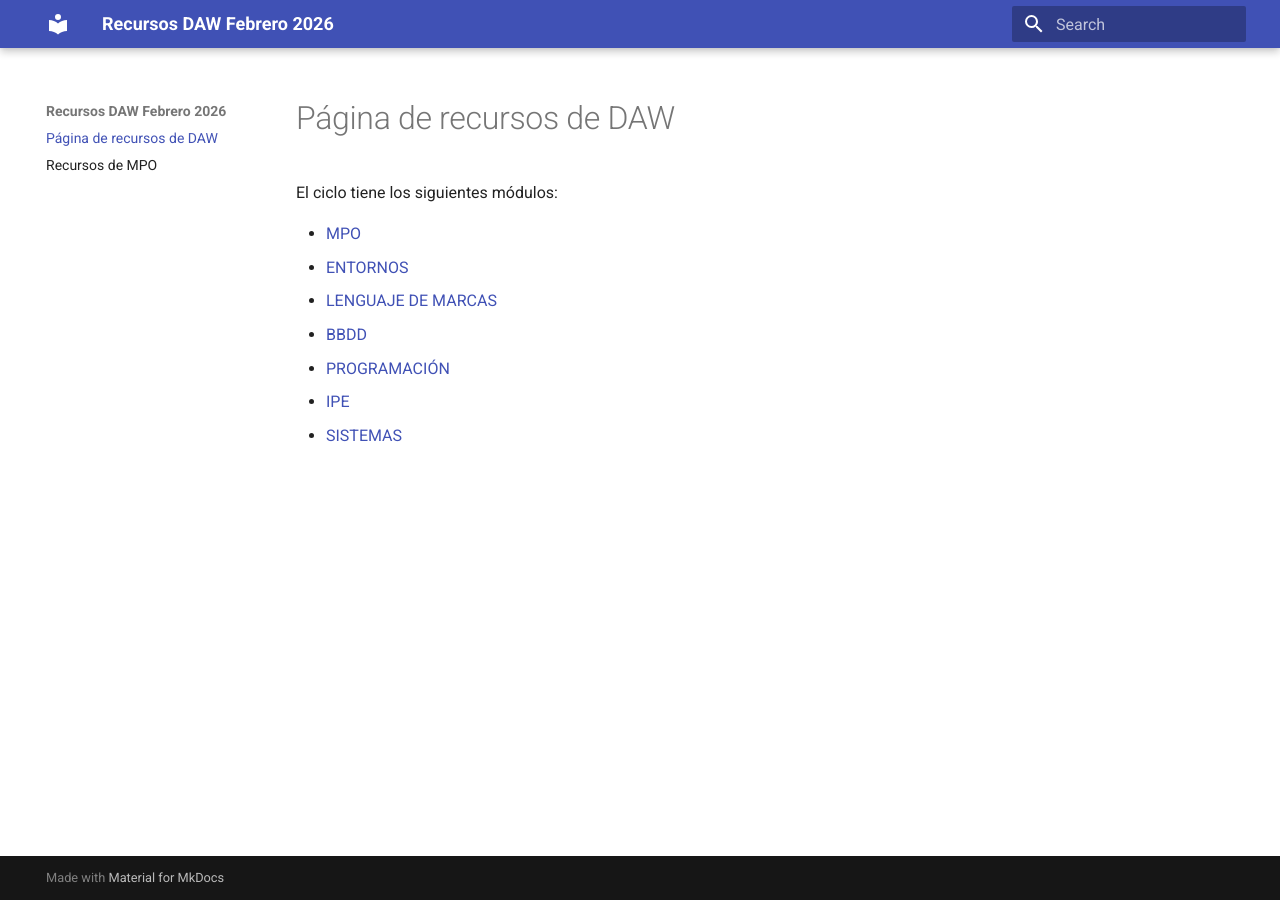
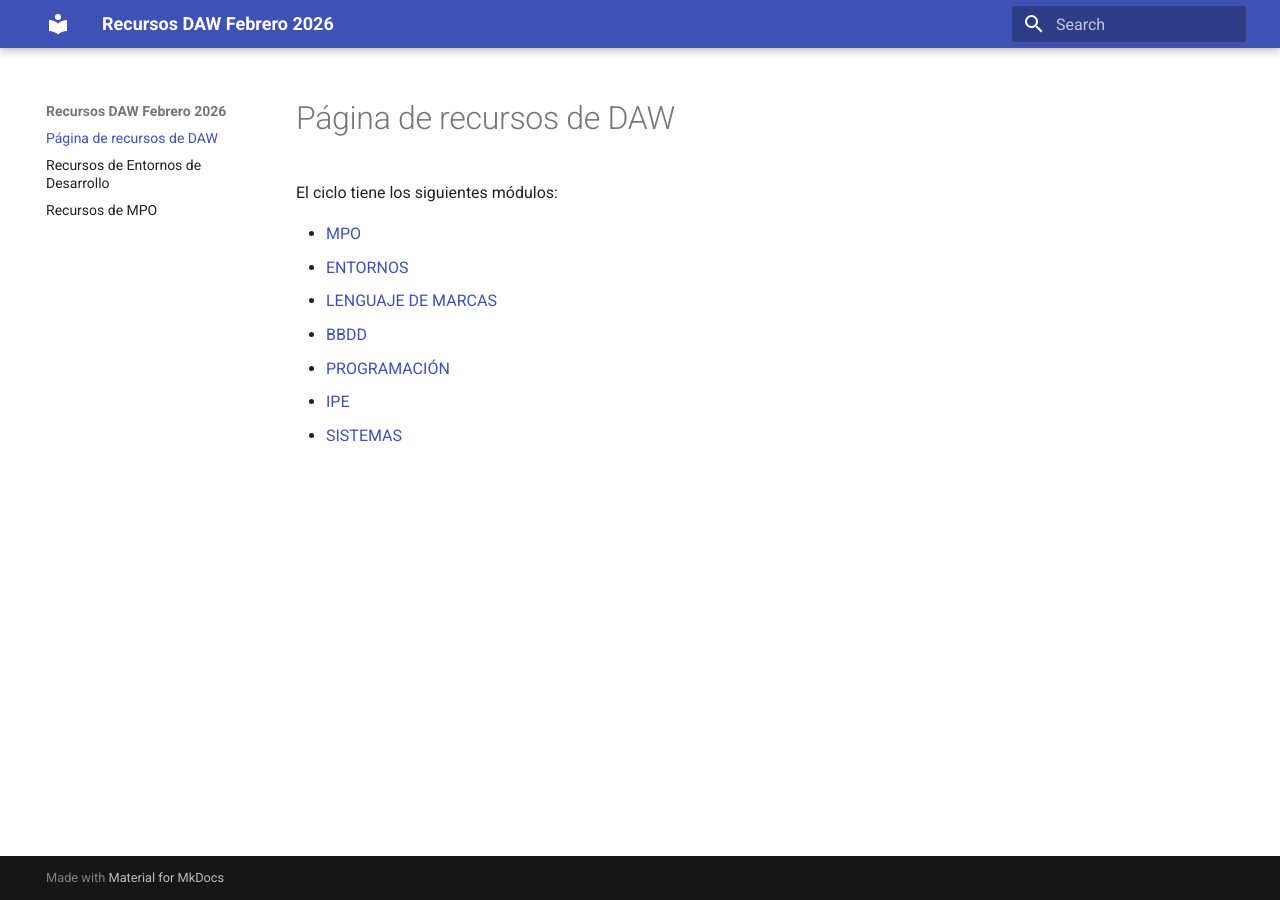
Before and after one commit to jordicido/recursosDAW26, an MkDocs documentation site: the page built from docs/index.md, in a window 1280 px wide. Built offline with MkDocs 1.6.1 and Material for MkDocs 9.7.7, drawn with Linux system fonts in a browser that asks for light colours; some of the changed lines change nothing that is shown.

Commit message:
Se añade la pagina de entornos

```diff
--- /dev/null
+++ b/docs/entornos.md
@@ -0,0 +1,3 @@
+# Recursos de Entornos de Desarrollo
+
+Aquí encontraremos los recursos de la asignatura Entornos de Desarrollo
--- a/docs/index.md
+++ b/docs/index.md
@@ -3,7 +3,7 @@
 El ciclo tiene los siguientes módulos:
 
 - [MPO](mpo.md)
-- [ENTORNOS]()
+- [ENTORNOS](entornos.md)
 - [LENGUAJE DE MARCAS]()
 - [BBDD]()
 - [PROGRAMACIÓN]()
```
